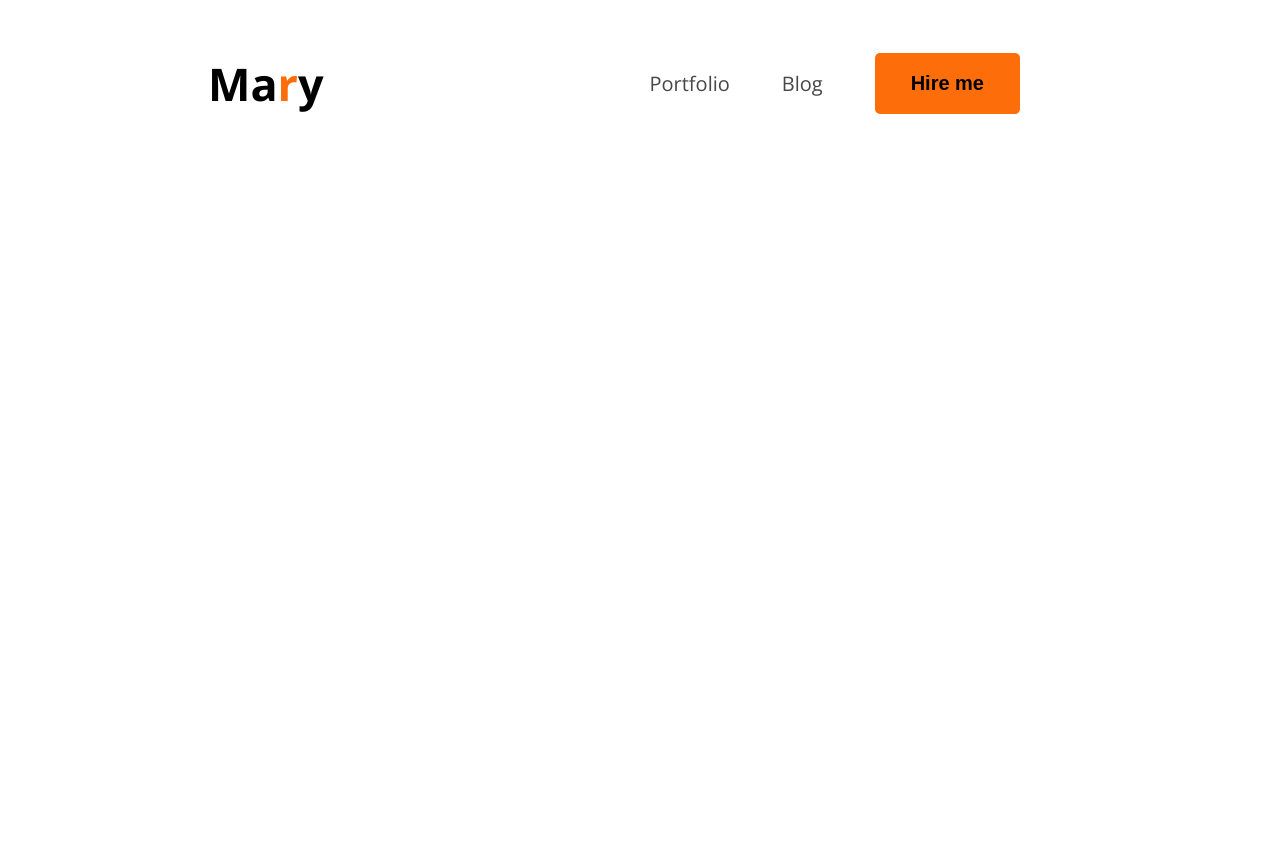
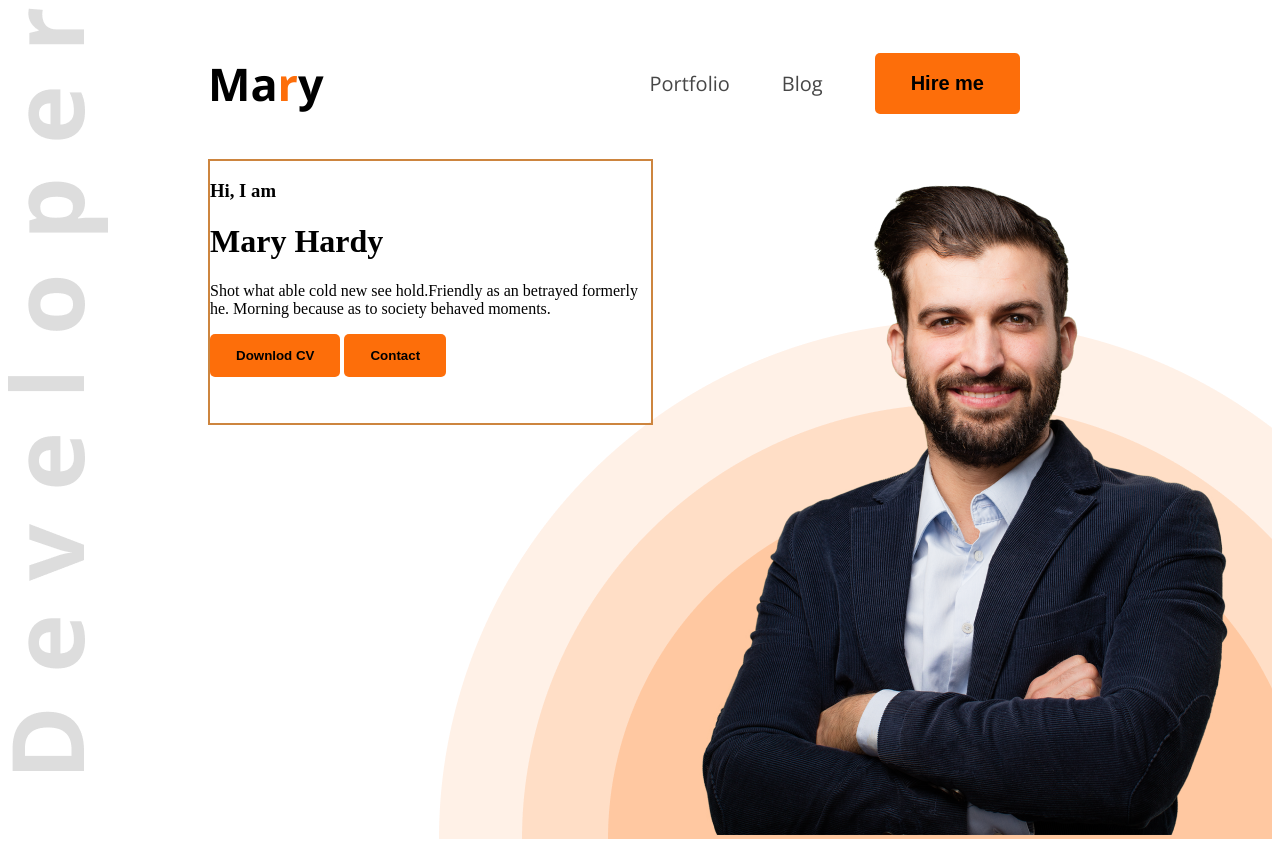
Before and after one commit to srshakil2/project-2, a plain HTML site: page index.html in a window 1280 px wide. Before the commit the page ends 800 px from the top, so only its background shows below. Drawn offline with nearby package versions, Linux system fonts and the light colour scheme.

Commit message:
imgs added

```diff
--- a/index.html
+++ b/index.html
@@ -10,7 +10,7 @@
       href="https://fonts.googleapis.com/css2?family=Open+Sans:ital,wght@0,300..800;1,300..800&display=swap"
       rel="stylesheet"
     />
-    <link rel="stylesheet" href="css/header.css" />
+    <link rel="stylesheet" href="zcss/header.css" />
   </head>
   <body>
     <header>
@@ -22,6 +22,19 @@
           <li><button class="btn-primary" type="button">Hire me</button></li>
         </ul>
       </nav>
+      <div class="banner">
+        <div class="banner-content">
+          <h3>Hi, I am</h3>
+          <h1>Mary Hardy</h1>
+          <p>
+            Shot what able cold new see hold.Friendly as an betrayed formerly
+            he. Morning because as to society behaved moments.
+          </p>
+          <button class="btns-primary" type="button">Downlod CV</button>
+          <button class="btns-primary" type="button">Contact</button>
+          </div>
+          <div banner-img><img src="imgs/hardy.png" alt="">
+          </div>
     </header>
     <main></main>
     <footer></footer>
--- a/css/header.css
+++ b/zcss/header.css
@@ -30,6 +30,11 @@ nav {
   font-weight: 800px;
   font-size: 45px;
 }
+header {
+  background-image: url("../imgs/developer.png"), url("../imgs/header_bg.png");
+  background-repeat: no-repeat;
+  background-position: top left, bottom right;
+}
 
 .open-sans-normal,
 ul {
@@ -50,3 +55,30 @@ nav a {
   text-decoration: none;
   font-size: 20px;
 }
+/* bannar style */
+.banner {
+  display: flex;
+  justify-content: space-between;
+  margin: 0px 35px 0px 200px;
+}
+.banner-content {
+  width: 585px;
+  height: 262px;
+  left: 230px;
+
+  top: 297px;
+  bottom: -203px;
+  border: 2px solid peru;
+}
+.btns-primary {
+  background-color: #fd6e0a;
+  font-weight: bold;
+  padding: 14px 26px;
+  border: none;
+  border-radius: 5px;
+  font-size: 14pxpx;
+}
+
+.banner-img {
+  border: 2px solid peru;
+}
```
Also changed, not shown: imgs/IMG_9766 (1).JPG (added).
